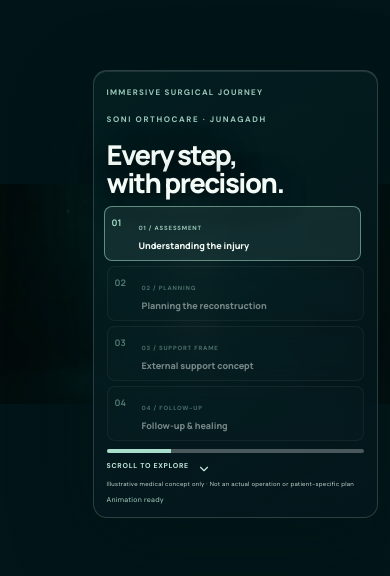
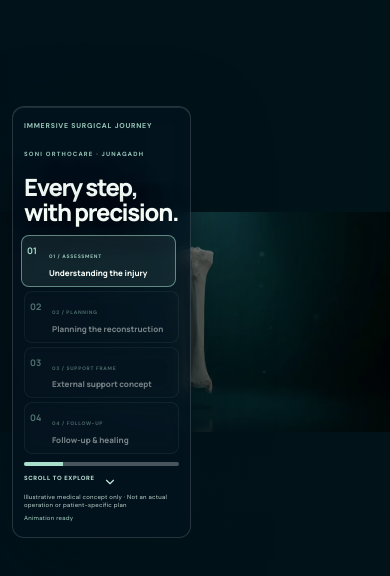
Before and after one commit to kartikgadhiya24-dev/hospital-demo-web, a React (Vite) app: page /soni-orthocare in a window 390 px wide. Shown: the part 1202-1778 px from the top of the page. Built offline with nearby package versions, Linux system fonts and the light colour scheme.

Commit message:
Style full-screen Soni surgery film and mobile section tabs

```diff
--- a/src/pages/HospitalSites.css
+++ b/src/pages/HospitalSites.css
@@ -423,3 +423,52 @@ html{scroll-behavior:smooth}
  .soni-surgery-steps p{display:none!important}
  .soni-surgery-disclaimer{font-size:6px!important}
 }
+
+
+/* Soni Orthocare only: section navigation (not cross-hospital links) */
+.soni-section-nav{display:flex;align-items:center;gap:clamp(12px,2vw,26px)}
+.soni-section-nav a{white-space:nowrap;font-size:12px;font-weight:750;color:#526862}
+.soni-section-nav a:hover{color:#176b66}
+@media(max-width:900px){
+ .soni-nav{height:auto;min-height:70px;flex-wrap:wrap;gap:8px;padding:10px 0}
+ .soni-section-nav{display:flex!important;order:3;flex:1 0 100%;width:100%;overflow-x:auto;justify-content:flex-start;padding:8px 0 5px;gap:22px;scrollbar-width:none}
+ .soni-section-nav::-webkit-scrollbar{display:none}
+ .soni-section-nav a{font-size:11px}
+}
+@media(max-width:650px){
+ .soni-nav{min-height:unset;padding:9px 0 5px}
+ .soni-section-nav{gap:21px;padding:8px 2px 9px}
+ .soni-section-nav a{font-size:10px}
+}
+
+/* Second section: full-screen cinematic film, matching the supplied reference */
+.soni-surgery-story{height:235vh!important;background:#061c20!important}
+.soni-surgery-sticky{height:100svh!important;min-height:100svh!important;position:sticky!important;top:0;overflow:hidden}
+.soni-surgery-frames-canvas{position:absolute!important;inset:0;width:100%!important;height:100%!important;object-fit:cover;background:#061c20}
+.soni-surgery-bg-shade{background:linear-gradient(90deg,rgba(2,17,27,.72) 0%,rgba(2,17,27,.35) 48%,rgba(2,17,27,.12) 100%),linear-gradient(0deg,rgba(2,17,27,.55),transparent 38%,rgba(2,17,27,.22))!important}
+.soni-surgery-layout{width:min(1240px,calc(100% - 64px))!important;justify-content:flex-start!important}
+.soni-surgery-copy{width:min(440px,40vw)!important;max-width:440px!important;margin:0!important;background:linear-gradient(135deg,rgba(3,20,31,.54),rgba(3,20,31,.2))!important;border:1px solid #ffffff25!important;backdrop-filter:blur(7px);padding:clamp(18px,3vw,34px)!important}
+.soni-surgery-heading b{font-size:clamp(36px,5vw,66px)!important;line-height:1.02}
+.soni-surgery-steps{grid-template-columns:1fr!important}
+.soni-surgery-steps p{display:block!important}
+@media(max-width:650px){
+ .soni-surgery-story{height:220vh!important}
+ .soni-surgery-sticky{align-items:center!important;padding:0!important}
+ .soni-surgery-frames-canvas{object-fit:contain!important;background:#061c20!important}
+ .soni-surgery-bg-shade{background:linear-gradient(90deg,rgba(2,17,27,.78),rgba(2,17,27,.2)),linear-gradient(0deg,rgba(2,17,27,.55),transparent 48%)!important}
+ .soni-surgery-layout{width:calc(100% - 24px)!important;justify-content:flex-start!important}
+ .soni-surgery-copy{width:min(49%,310px)!important;max-width:310px!important;padding:13px 11px!important;border-radius:12px!important;background:rgba(3,20,31,.68)!important}
+ .soni-surgery-copy>.soni-label{font-size:7px!important;letter-spacing:.11em}
+ .soni-surgery-heading{margin:8px 0 10px!important}
+ .soni-surgery-heading span{font-size:6px!important}
+ .soni-surgery-heading b{font-size:clamp(22px,6.1vw,31px)!important;line-height:1.05}
+ .soni-surgery-steps{grid-template-columns:1fr!important;gap:4px!important}
+ .soni-surgery-steps article{grid-template-columns:17px 1fr!important;gap:5px!important;padding:6px 5px!important;min-height:0!important}
+ .soni-surgery-steps small{font-size:5px!important}
+ .soni-surgery-steps h3{font-size:8px!important}
+ .soni-surgery-steps p{display:none!important}
+ .soni-surgery-progress{margin:8px 0 6px!important}
+ .soni-surgery-hint{font-size:6px!important}
+ .soni-surgery-disclaimer{font-size:6px!important;line-height:1.35!important;margin-top:7px!important}
+ .soni-surgery-loading{font-size:6px!important}
+}
```
